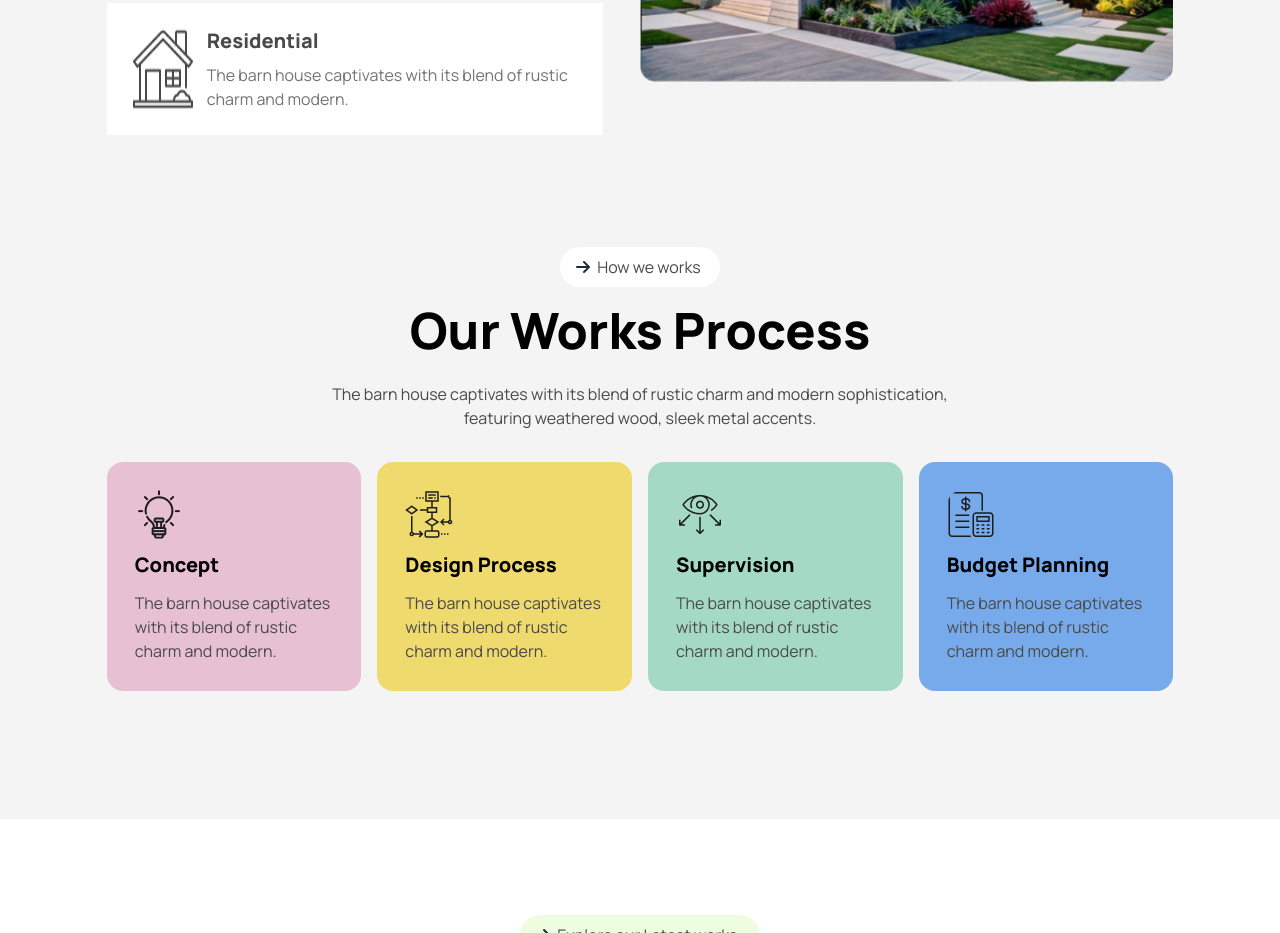
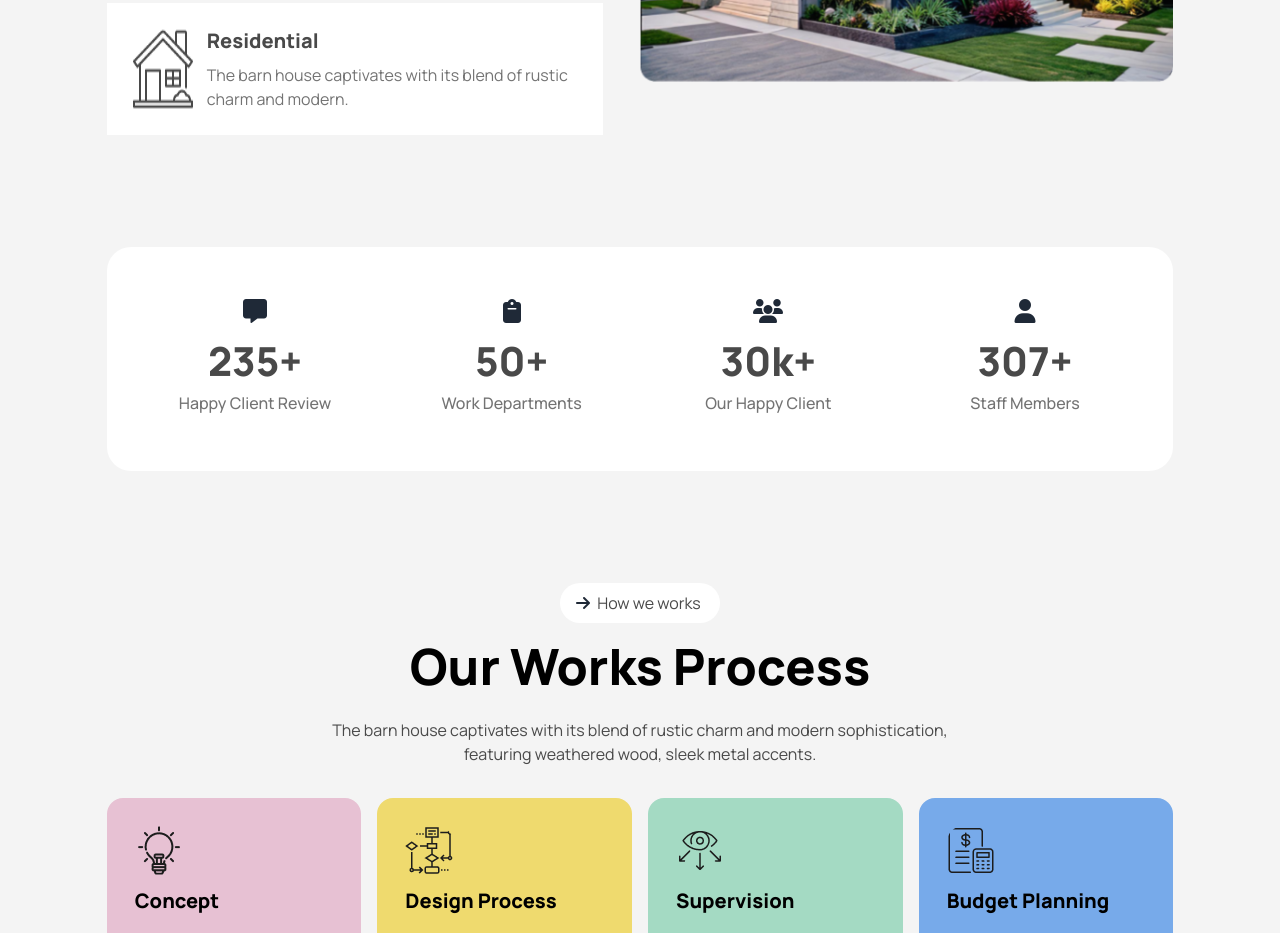
Before and after one commit to YounusMontasir/Rinterio-design-consultation-website-A3, a plain HTML site: page index.html in a window 1280 px wide. Shown: the part 1500-2433 px from the top of the page. Drawn offline with nearby package versions, Linux system fonts and the light colour scheme.

Commit message:
rating section

```diff
--- a/index.html
+++ b/index.html
@@ -61,8 +61,8 @@
           <a class="text-3xl ml-1 font-extrabold">Rinterio</a>
         </div>
         <div class="navbar-center hidden lg:flex">
-          <ul class="menu menu-horizontal px-1">
-            <li class="font-extrabold"><a>Home</a></li>
+          <ul class="menu menu-horizontal px-1 text-color2">
+            <li class="font-extrabold text-color1"><a>Home</a></li>
             <li><a>Services</a></li>
             <li><a>Portfolio</a></li>
             <li><a>Blogs</a></li>
@@ -179,6 +179,31 @@
            </div>
         </div>
       </section>
+      <!-- rating us -->
+       <section class="bg-[#F4F4F4]  pt-28 ">
+        <div class="w-11/12 lg:w-5/6 mx-auto grid grid-cols-1 lg:grid-cols-4 gap-6 p-8 bg-white rounded-3xl">
+          <div class="flex flex-col items-center p-6">
+            <i class="fa-solid fa-message scale-150 mb-3"></i>
+            <h1 class="text-[40px] text-color1 font-extrabold ">235+</h1>
+            <p class="font-medium text-color2">Happy Client Review</p>
+          </div>
+          <div class="flex flex-col items-center p-6">
+            <i class="fa-solid fa-clipboard scale-150 mb-3"></i>
+            <h1 class="text-[40px] text-color1 font-extrabold ">50+</h1>
+            <p class="font-medium text-color2">Work Departments</p>
+          </div>
+          <div class="flex flex-col items-center p-6">
+            <i class="fa-solid fa-users scale-150 mb-3"></i>
+            <h1 class="text-[40px] text-color1 font-extrabold ">30k+</h1>
+            <p class="font-medium text-color2">Our Happy Client</p>
+          </div>
+          <div class="flex flex-col items-center p-6">
+            <i class="fa-solid fa-user scale-150 mb-3"></i>
+            <h1 class="text-[40px] text-color1 font-extrabold ">307+</h1>
+            <p class="font-medium text-color2">Staff Members</p>
+          </div>
+        </div>
+       </section>
       <!-- how we works section -->
        <section class="bg-[#F4F4F4] pt-28 pb-32">
         <div class="w-11/12 lg:w-5/6 mx-auto">
```
